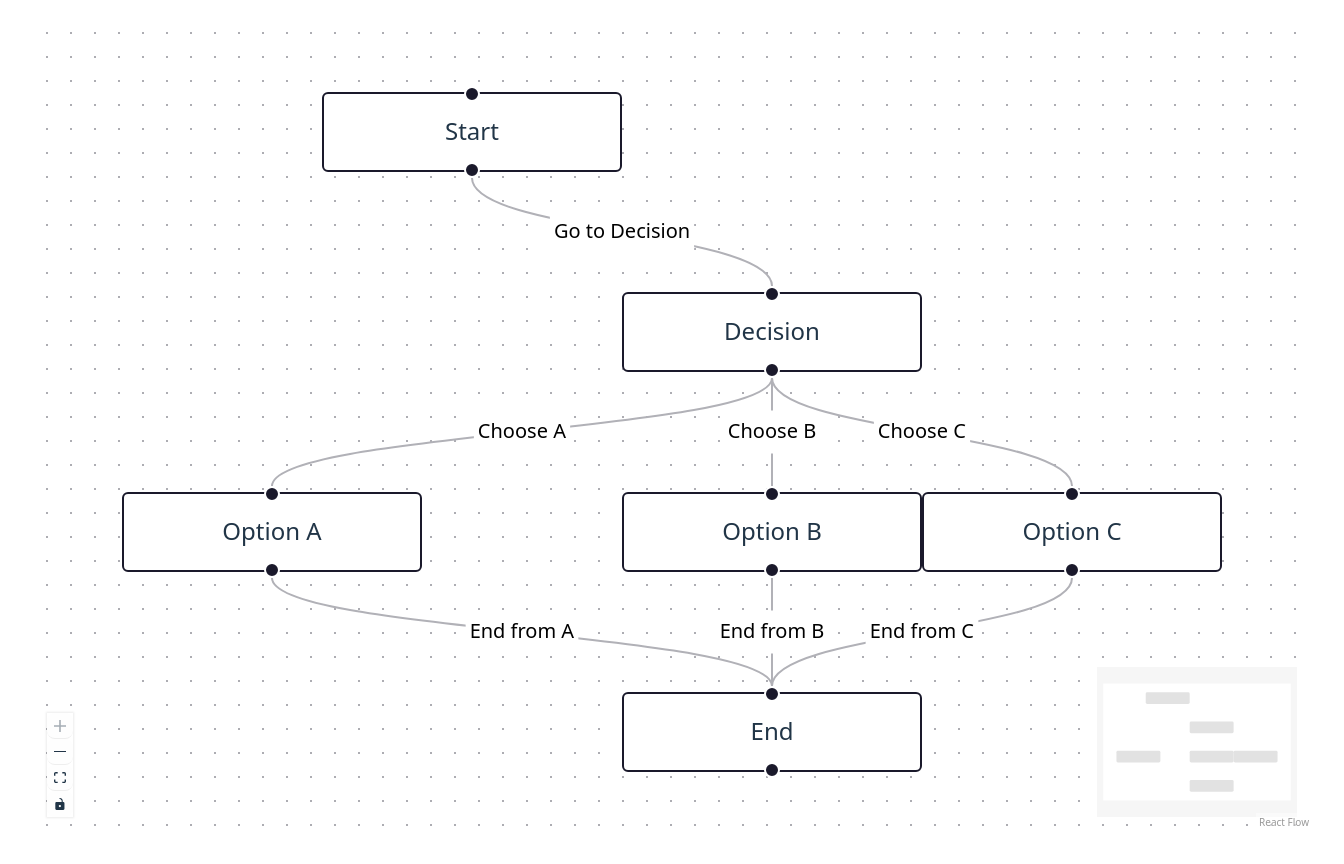
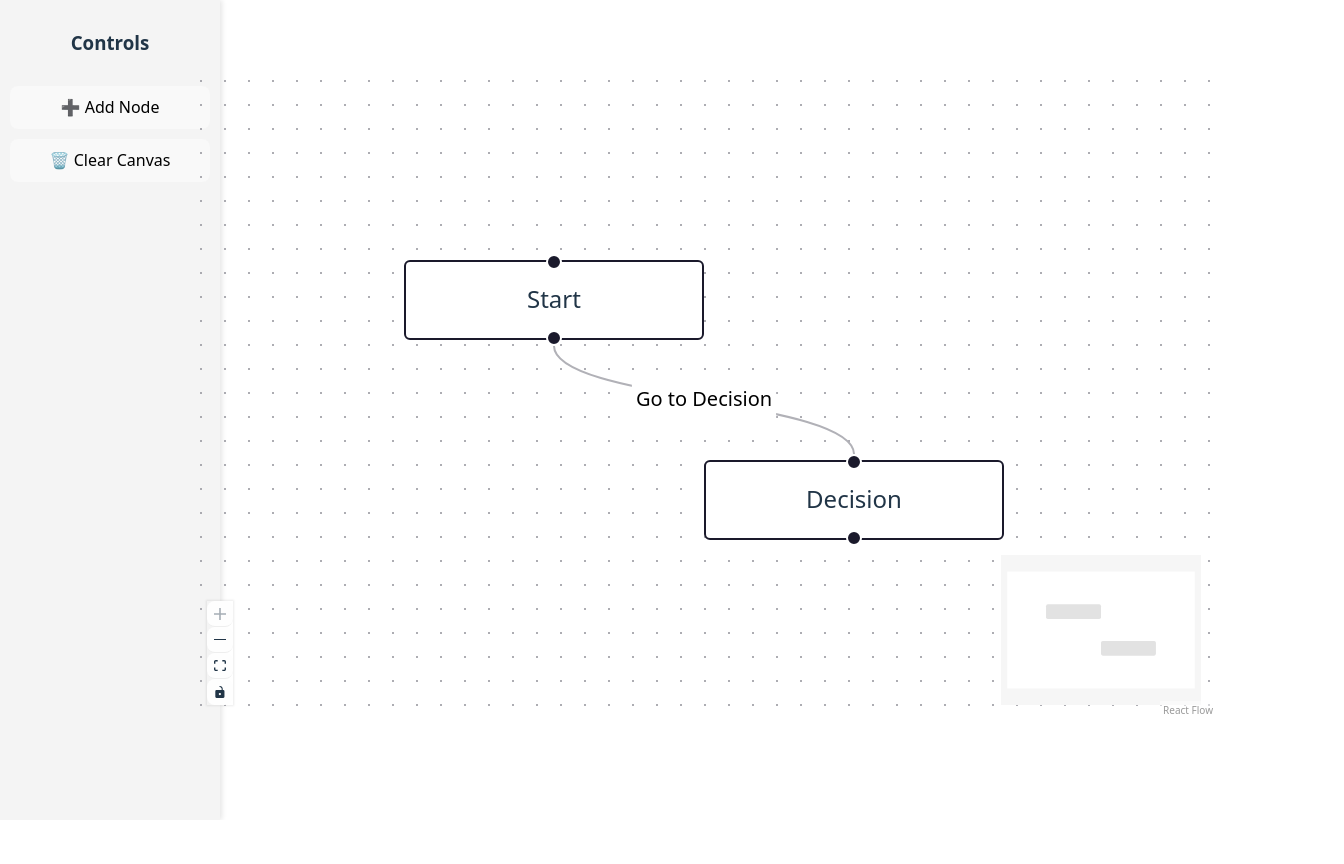
Before and after one commit to vatsalshah041/Supervaisor-Task, a React (Vite) app: page / in a window 1280 px wide. Shown: the whole page, 1344 px wide, since content can reach past the window. After the commit the page ends 820 px from the top, so only its background shows below. Built offline with nearby package versions, Linux system fonts and the light colour scheme.

Commit message:
1)editing node  & edge label 2)deleting nodes and edges

```diff
--- a/src/component/Flowchart.jsx
+++ b/src/component/Flowchart.jsx
@@ -1,61 +1,103 @@
-import React, { useCallback, useState } from 'react';
+import React, { useCallback, useState } from "react";
 import {
   ReactFlow,
   MiniMap,
   Controls,
   Background,
-  useNodesState,
-  useEdgesState,
   addEdge,
-} from '@xyflow/react';
-import { applyEdgeChanges, applyNodeChanges } from '@xyflow/react';
+} from "@xyflow/react";
+import { applyEdgeChanges, applyNodeChanges } from "@xyflow/react";
+import Sidebar from "./Sidebar";
+import "@xyflow/react/dist/style.css";
 
-import '@xyflow/react/dist/style.css';
-
+// Initial Nodes and Edges
 const initialNodes = [
-    { id: '1', position: { x: 0, y: 0 }, data: { label: 'Start' } },
-    { id: '2', position: { x: 150, y: 100 }, data: { label: 'Decision' } },
-    { id: '3', position: { x: -100, y: 200 }, data: { label: 'Option A' } },
-    { id: '4', position: { x: 150, y: 200 }, data: { label: 'Option B' } },
-    { id: '5', position: { x: 300, y: 200 }, data: { label: 'Option C' } },
-    { id: '6', position: { x: 150, y: 300 }, data: { label: 'End' } },
+  {
+    id: "1",
+    position: { x: 0, y: 0 },
+    data: { label: "Start" },
+  },
+  {
+    id: "2",
+    position: { x: 150, y: 100 },
+    data: { label: "Decision" },
+  },
 ];
 
-  const initialEdges = [
-    { id: 'e1-2', source: '1', target: '2', label: 'Go to Decision' },
-    { id: 'e2-3', source: '2', target: '3', label: 'Choose A' },
-    { id: 'e2-4', source: '2', target: '4', label: 'Choose B' },
-    { id: 'e2-5', source: '2', target: '5', label: 'Choose C' },
-    { id: 'e3-6', source: '3', target: '6', label: 'End from A' },
-    { id: 'e4-6', source: '4', target: '6', label: 'End from B' },
-    { id: 'e5-6', source: '5', target: '6', label: 'End from C' },
-  ];
+const initialEdges = [{ id: "e1-2", source: "1", target: "2", label: "Go to Decision" }];
 
 export default function FlowChart() {
   const [nodes, setNodes] = useState(initialNodes);
   const [edges, setEdges] = useState(initialEdges);
 
+
+  // Handle Connections
   const onConnect = useCallback(
     (params) => setEdges((eds) => addEdge(params, eds)),
-    [setEdges],
+    []
   );
+
+  // Handle Node & Edge Changes
   const onNodesChange = useCallback(
     (changes) => setNodes((nds) => applyNodeChanges(changes, nds)),
-    [],
+    []
   );
   const onEdgesChange = useCallback(
     (changes) => setEdges((eds) => applyEdgeChanges(changes, eds)),
-    [],
+    []
   );
 
+  // 🔹 Rename a Node on Double Click
+  const onNodeDoubleClick = (event, node) => {
+    const newLabel = prompt("Enter new node label:", node.data.label);
+    if (newLabel !== null && newLabel.trim() !== "") {
+      setNodes((prevNodes) =>
+        prevNodes.map((n) =>
+          n.id === node.id ? { ...n, data: { ...n.data, label: newLabel } } : n
+        )
+      );
+    }
+  };
+
+  // 🔹 Rename an Edge on Double Click
+  const onEdgeDoubleClick = (event, edge) => {
+    event.preventDefault();
+    const newLabel = prompt("Enter new edge label:", edge.label);
+    if (newLabel !== null && newLabel.trim() !== "") {
+      setEdges((prevEdges) =>
+        prevEdges.map((e) => (e.id === edge.id ? { ...e, label: newLabel } : e))
+      );
+    }
+  };
+
+  // 🔹 Delete Node on Right Click
+  const onNodeContextMenu = (event, node) => {
+    event.preventDefault();
+    setNodes((nds) => nds.filter((n) => n.id !== node.id));
+    setEdges((eds) => eds.filter((e) => e.source !== node.id && e.target !== node.id));
+  };
+
+  // 🔹 Delete Edge on Right Click
+  const onEdgeContextMenu = (event, edge) => {
+    event.preventDefault();
+    setEdges((eds) => eds.filter((e) => e.id !== edge.id));
+  };
+
   return (
-    <div style={{ width: '100vw', height: '100vh' }}>
+    <div style={{ paddingLeft: "10vw", width: "80vw", height: "80vh", display: "flex" }}>
+      <Sidebar />
+      <div style={{ flex: 1, position: "relative" }}>
         <ReactFlow
           nodes={nodes}
           edges={edges}
+        //   nodeTypes={nodeTypes}
           onNodesChange={onNodesChange}
           onEdgesChange={onEdgesChange}
           onConnect={onConnect}
+          onNodeDoubleClick={onNodeDoubleClick} // ✅ Double-click to edit nodes
+          onEdgeDoubleClick={onEdgeDoubleClick} // ✅ Double-click to edit edges
+          onNodeContextMenu={onNodeContextMenu} // ✅ Right-click to delete nodes
+          onEdgeContextMenu={onEdgeContextMenu} // ✅ Right-click to delete edges
           fitView
         >
           <Controls />
@@ -63,5 +105,6 @@ export default function FlowChart() {
           <Background variant="dots" gap={12} size={1} />
         </ReactFlow>
       </div>
+    </div>
   );
 }
--- /dev/null
+++ b/src/component/Sidebar.jsx
@@ -0,0 +1,28 @@
+import React from 'react';
+
+const Sidebar = ({ addNode, clearCanvas }) => {
+  return (
+    <div style={sidebarStyles}>
+      <h3>Controls</h3>
+      <button onClick={addNode}>➕ Add Node</button>
+      <button onClick={clearCanvas}>🗑️ Clear Canvas</button>
+    </div>
+  );
+};
+
+// Sidebar Styles
+const sidebarStyles = {
+  width: '200px',
+  height: '100vh',
+  background: '#f4f4f4',
+  padding: '10px',
+  boxShadow: '2px 0 5px rgba(0,0,0,0.1)',
+  position: 'absolute',
+  left: 0,
+  top: 0,
+  display: 'flex',
+  flexDirection: 'column',
+  gap: '10px',
+};
+
+export default Sidebar;
```
Also changed, not shown: src/component/CustomNode.jsx (added, +54 -0 lines). Lines whose indentation alone changed are shown as unchanged.
